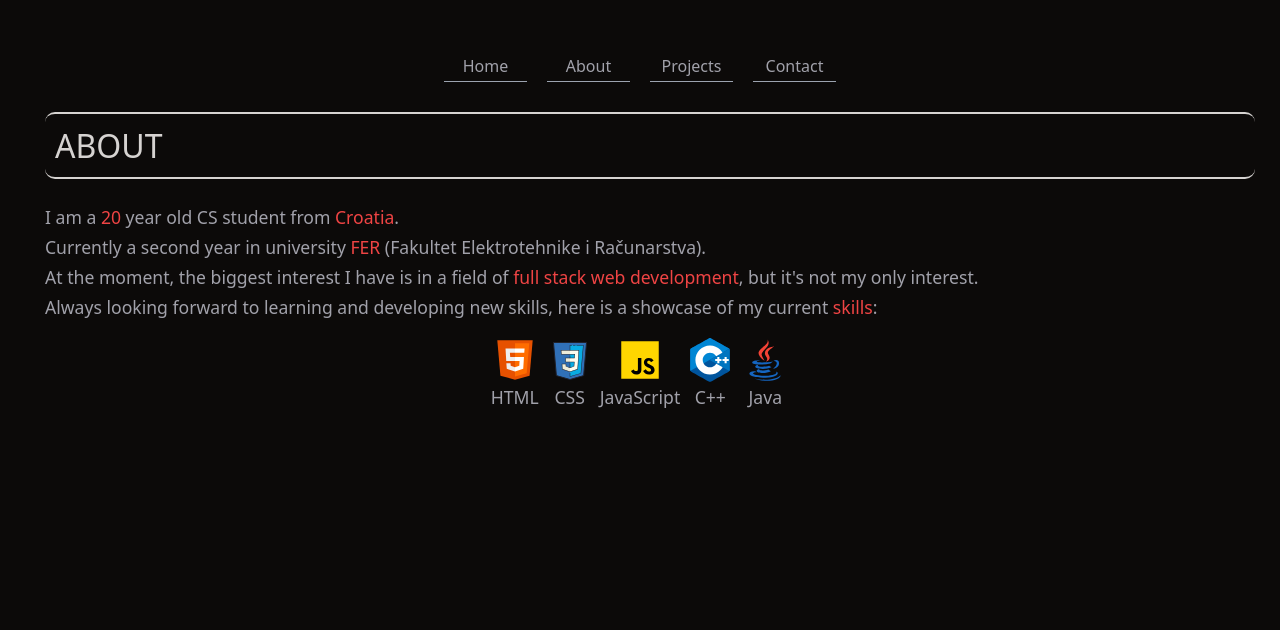
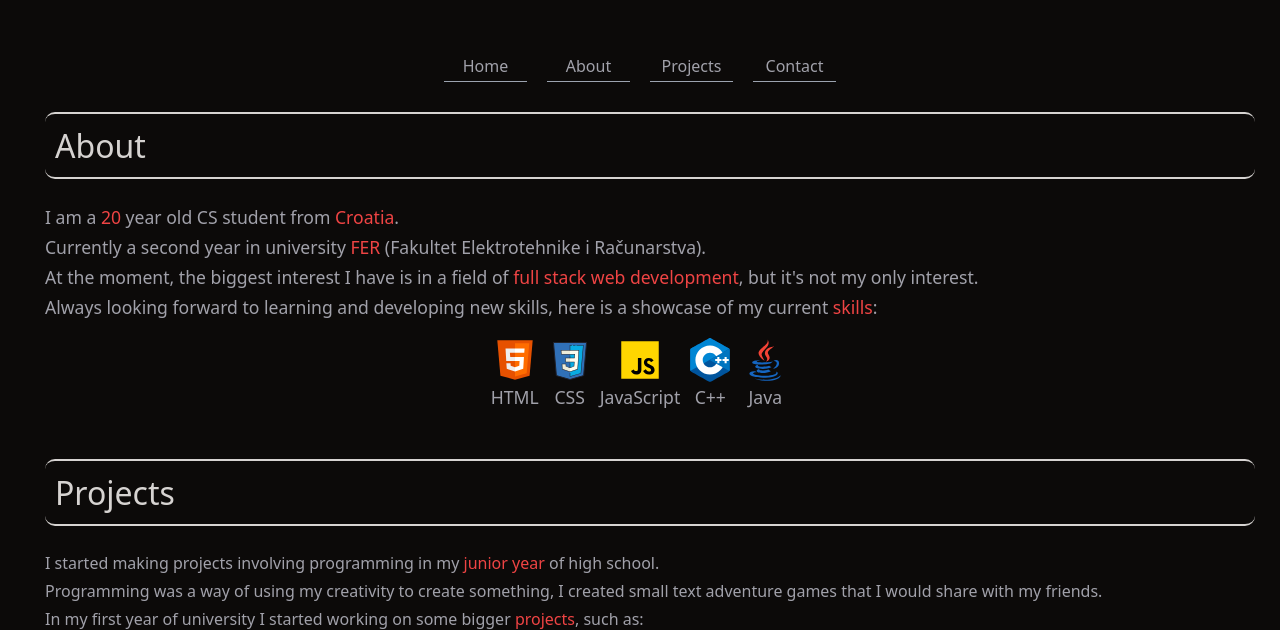
Before and after one commit to Bqnic/portfolio, a React (Vite) app: page / in a window 1280 px wide. Shown: the part 790-1420 px from the top of the page. Before the commit the page ends 1199 px from the top, so only its background shows below. Built offline with nearby package versions, Linux system fonts and the light colour scheme.

Commit message:
add projects text

```diff
--- a/src/About.jsx
+++ b/src/About.jsx
@@ -1,7 +1,7 @@
 export default function About() {
   return (
     <div className="about">
-      <div className="section">ABOUT</div>
+      <div className="section">About</div>
       <p>
         I am a <a>20</a> year old CS student from <a>Croatia</a>.
       </p>
--- a/src/App.jsx
+++ b/src/App.jsx
@@ -1,8 +1,8 @@
-//import { useState } from 'react'
 import About from "./About";
 import "./App.css";
 import Introduction from "./Introduction";
 import Navigation from "./Navigation";
+import Projects from "./Projects";
 
 export default function App() {
   return (
@@ -10,6 +10,7 @@ export default function App() {
       <Introduction></Introduction>
       <Navigation></Navigation>
       <About></About>
+      <Projects></Projects>
     </>
   );
 }
--- a/src/Navigation.jsx
+++ b/src/Navigation.jsx
@@ -9,7 +9,7 @@ export default function Navigation() {
       <Link className="nav-btn" to="about" spy={true} smooth={true}>
         About
       </Link>
-      <Link className="nav-btn" to="/" spy={true} smooth={true}>
+      <Link className="nav-btn" to="projects" spy={true} smooth={true}>
         Projects
       </Link>
       <Link className="nav-btn" to="/" spy={true} smooth={true}>
--- /dev/null
+++ b/src/Projects.jsx
@@ -0,0 +1,26 @@
+import { useState } from "react";
+
+export default function Projects() {
+  const [projects, setProjects] = useState(0);
+  return (
+    <>
+      <div className="projects">
+        <div className="section">Projects</div>
+        <p>
+          I started making projects involving programming in my
+          <a> junior year </a>
+          of high school.
+        </p>
+        <p>
+          Programming was a way of using my creativity to create something, I
+          created small text adventure games that I would share with my friends.
+        </p>
+        <p>
+          In my first year of university I started working on some bigger
+          <a> projects</a>, such as:
+        </p>
+      </div>
+      <div className="project-slider"></div>
+    </>
+  );
+}
--- a/src/index.css
+++ b/src/index.css
@@ -26,6 +26,11 @@ body {
   height: 100vh;
   background-color: var(--bg-color);
   color: var(--text-color);
+}
+
+.about,
+.projects {
+  margin: 0px 45px;
 }
 
 .navigation {
@@ -109,11 +114,12 @@ body {
   flex-direction: column;
   justify-content: center;
   align-items: flex-start;
-  margin: 0px 45px;
+  margin-bottom: 50px;
   font-size: 1.1rem;
   gap: 6px;
 }
-.about a {
+.about a,
+.projects a {
   color: var(--highlight2);
 }
 .about img {
@@ -149,3 +155,8 @@ body {
   justify-content: center;
   align-items: center;
 }
+.projects {
+  display: flex;
+  flex-direction: column;
+  gap: 6px;
+}
```
